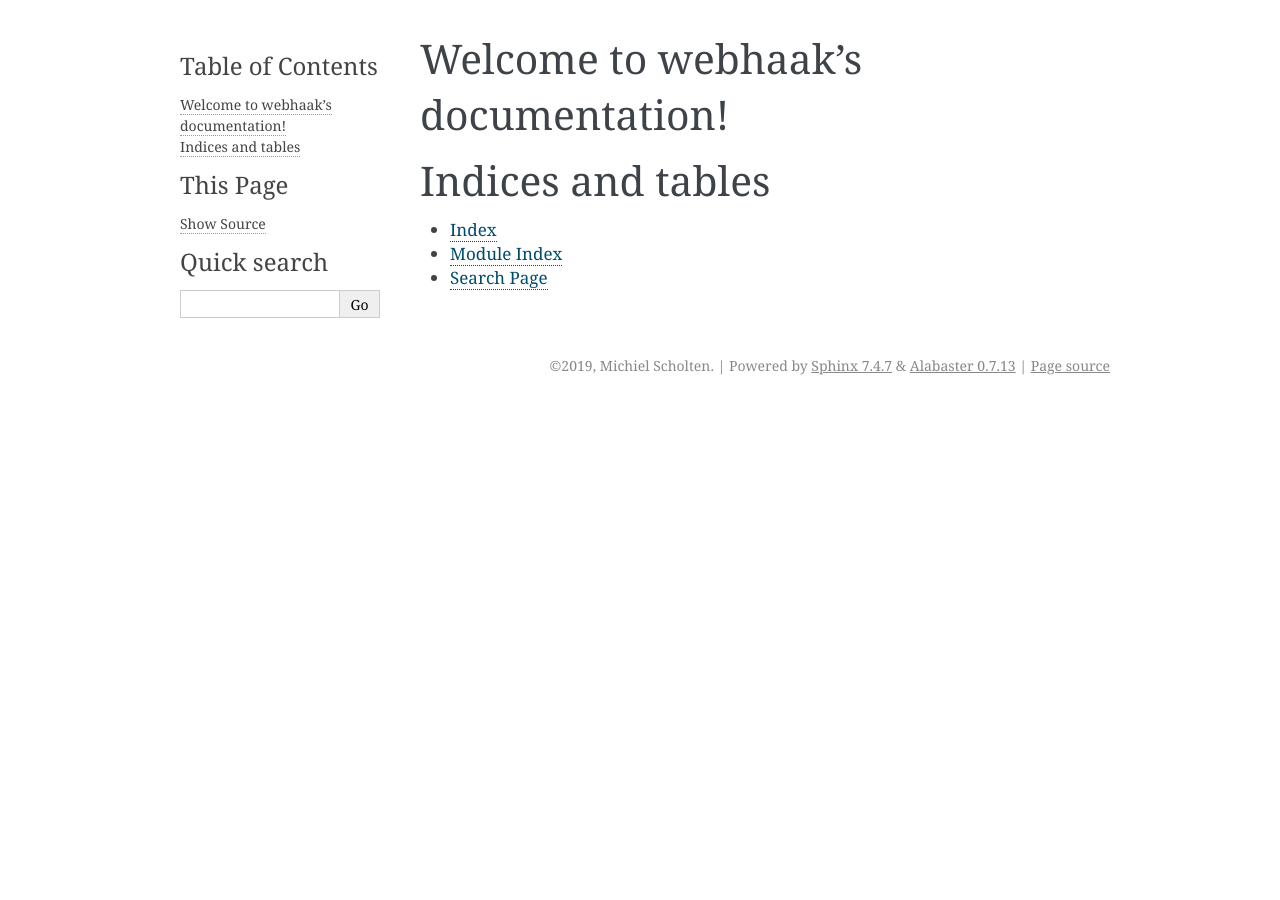
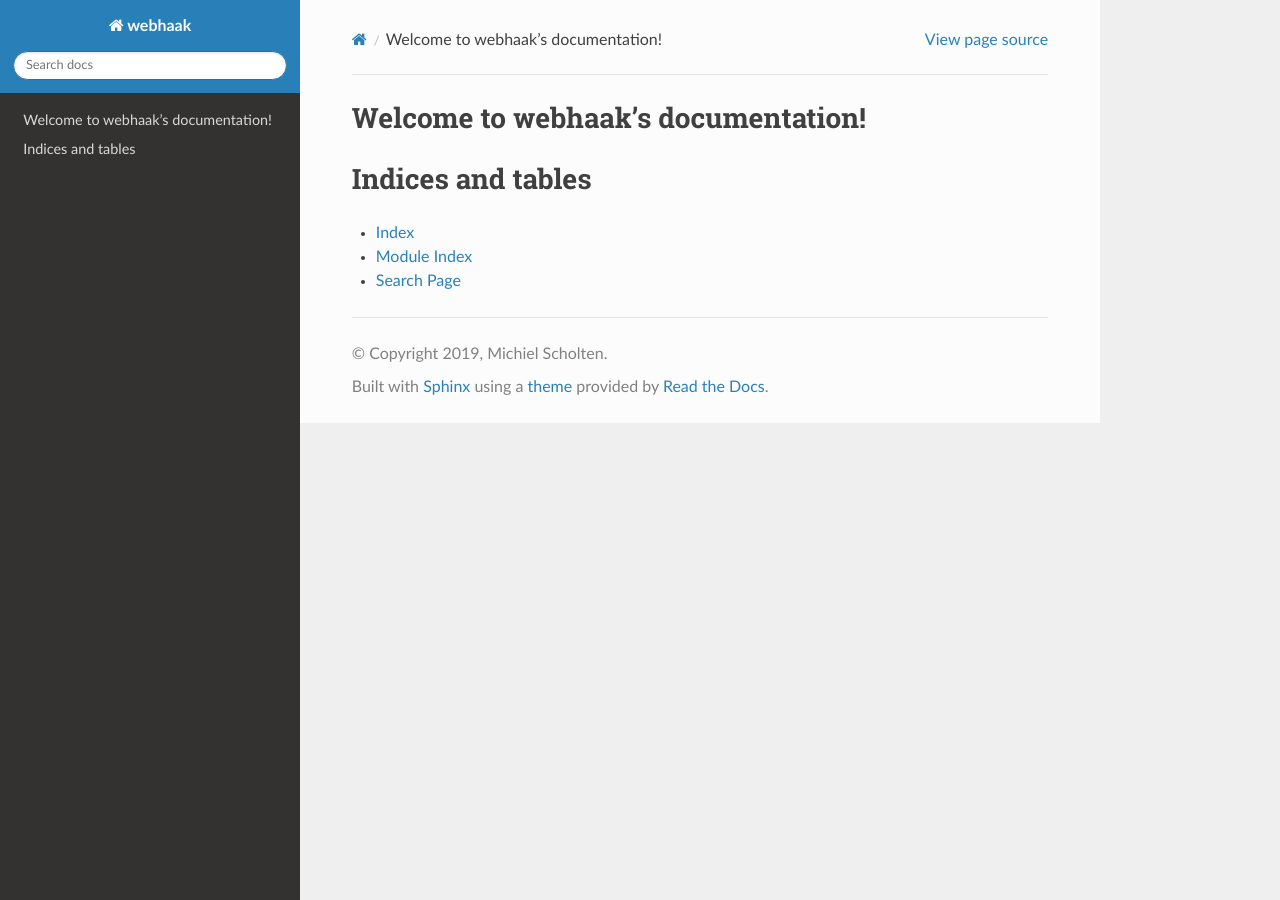
Before and after one commit to aquatix/webhaak, a Sphinx documentation site: the page built from docs/source/index.rst, in a window 1280 px wide. Built offline with Sphinx 7.4.7 and the Read the Docs theme 2.0.0, drawn with Linux system fonts in a browser that asks for light colours.

```diff
--- a/docs/source/conf.py
+++ b/docs/source/conf.py
@@ -40,6 +40,8 @@ release = ''
 # ones.
 extensions = [
     'sphinx.ext.autodoc',
+    'sphinx.ext.intersphinx',
+    'sphinx.ext.ifconfig',
     'sphinx.ext.todo',
 ]
 
@@ -76,7 +78,8 @@ pygments_style = None
 # The theme to use for HTML and HTML Help pages.  See the documentation for
 # a list of builtin themes.
 #
-html_theme = 'alabaster'
+#html_theme = 'alabaster'
+html_theme = "sphinx_rtd_theme"
 
 # Theme options are theme-specific and customize the look and feel of a theme
 # further.  For a list of options available for each theme, see the
@@ -181,3 +184,8 @@ epub_exclude_files = ['search.html']
 
 # If true, `todo` and `todoList` produce output, else they produce nothing.
 todo_include_todos = True
+
+# -- Options for intersphinx extension ---------------------------------------
+
+# Example configuration for intersphinx: refer to the Python standard library.
+intersphinx_mapping = {'https://docs.python.org/': None}
```
